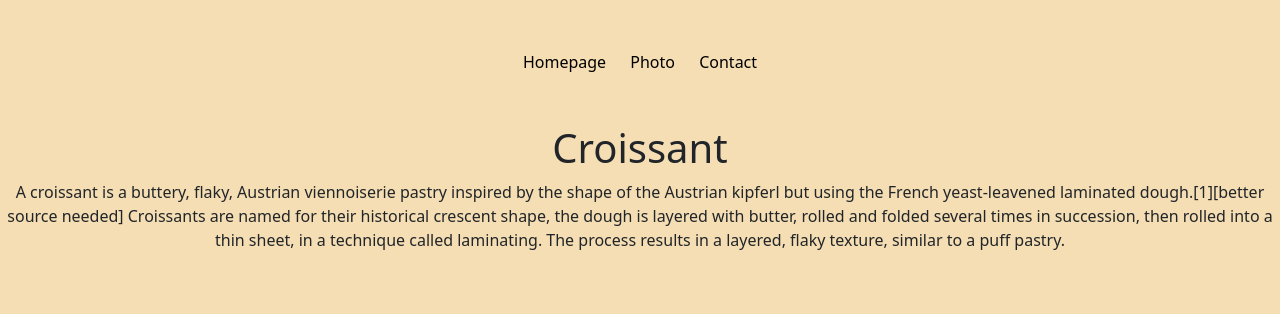
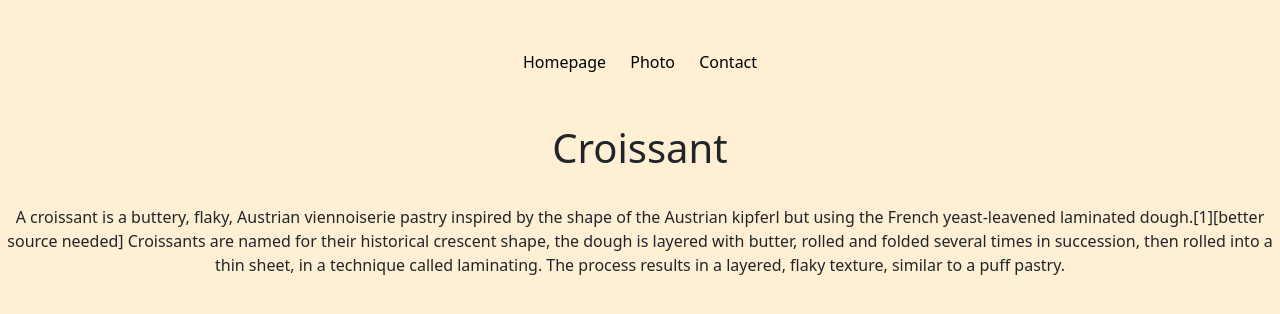
Before and after one commit to acbserrano/Croissant, a plain HTML site: page index.html in a window 1280 px wide. Drawn offline with nearby package versions, Linux system fonts and the light colour scheme.

Commit message:
changed the background color

```diff
--- a/CSS/app.css
+++ b/CSS/app.css
@@ -1,11 +1,12 @@
 body {
-  background: wheat;
+  background: papayawhip;
 }
 
 h1,
 p,
 header {
   text-align: center;
+  padding-bottom: 25px;
 }
 
 header {
```
